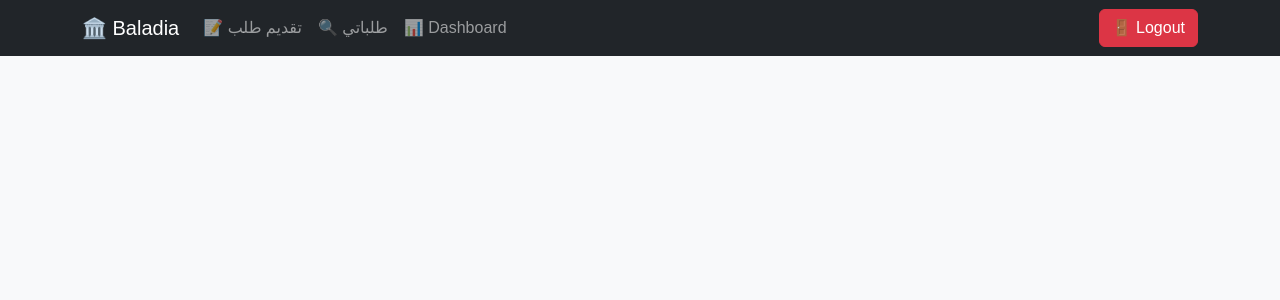
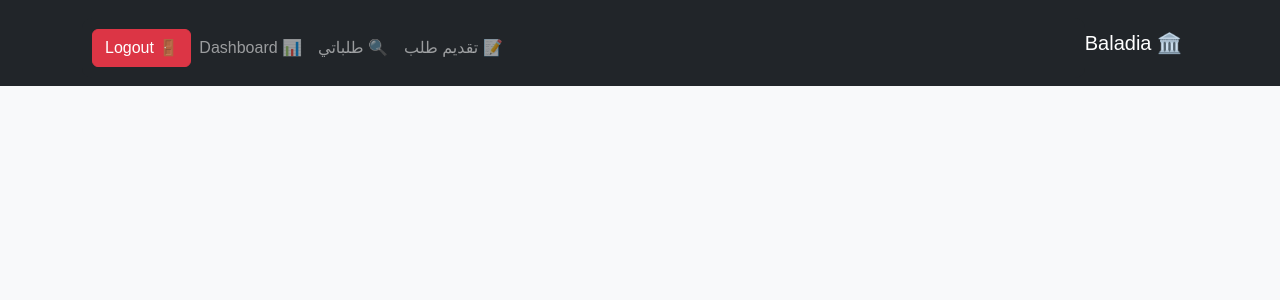
Before and after one commit to akrimi26/baladia1, a Django app: template services/templates/base.html in a window 1280 px wide. Shown: the top 300 px of the page. Run offline with Django 5.2, Linux system fonts and the light colour scheme; the template is opened without the code that fills it, so the values that code supplies are empty.

Commit message:
Fix mobile navbar

```diff
--- a/services/templates/base.html
+++ b/services/templates/base.html
@@ -1,5 +1,5 @@
 <!DOCTYPE html>
-<html lang="ar">
+<html lang="ar" dir="rtl">
 <head>
     <meta name="viewport" content="width=device-width, initial-scale=1">
     <meta charset="UTF-8">
@@ -31,7 +31,12 @@ table{
 .navbar-toggler{
     border: none;
 }
-
+.navbar-collapse{
+    background-color: #212529;
+    padding: 10px;
+    border-radius: 10px;
+    margin-top: 10px;
+}
 </style>
 
 <body class="bg-light">
@@ -43,13 +48,15 @@ table{
         <a class="navbar-brand" href="#">🏛️ Baladia</a>
 
         <button class="navbar-toggler"
-                type="button"
-                data-bs-toggle="collapse"
-                data-bs-target="#menu">
+        type="button"
+        data-bs-toggle="collapse"
+        data-bs-target="#menu"
+        aria-controls="menu"
+        aria-expanded="false">
 
-            <span class="navbar-toggler-icon"></span>
+    <span class="navbar-toggler-icon"></span>
 
-        </button>
+</button>
 
         <div class="collapse navbar-collapse" id="menu">
 
```
